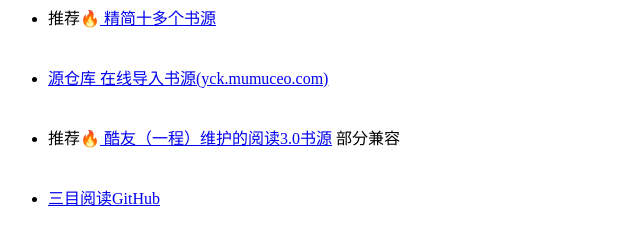
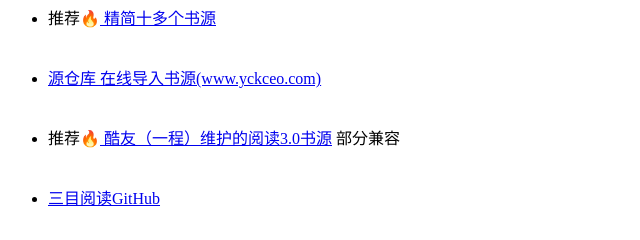
Before and after one commit to huage2580/huage2580.github.io, a plain HTML site: page index.html in a window 1280 px wide. Shown: the part 368-608 px from the top of the page, 0-640 px from the left. Drawn offline with Linux system fonts and the light colour scheme.

Commit message:
Update index.html

```diff
--- a/index.html
+++ b/index.html
@@ -22,7 +22,7 @@
   <ul>
       <li><a href="https://www.baidu.com">有问题 去百度(www.baidu.com)</a></li>
       <li>推荐🔥<a href="/sy.json"> 精简十多个书源</a></li>
-      <li><a href="http://yck.mumuceo.com/yuedu/shuyuan/index.html">源仓库 在线导入书源(yck.mumuceo.com)</a></li>
+      <li><a href="http://www.yckceo.com/yuedu/shuyuan/index.html">源仓库 在线导入书源(www.yckceo.com)</a></li>
       <li>推荐🔥<a href="https://gitee.com/vpq/yd"> 酷友（一程）维护的阅读3.0书源</a> 部分兼容</li>
       <li><a href="https://github.com/huage2580/yuedu_hd">三目阅读GitHub</a></li>
       <li><a href="https://gitee.com/huage2580/yuedu_hd">三目阅读Gitee</a></li>
```
